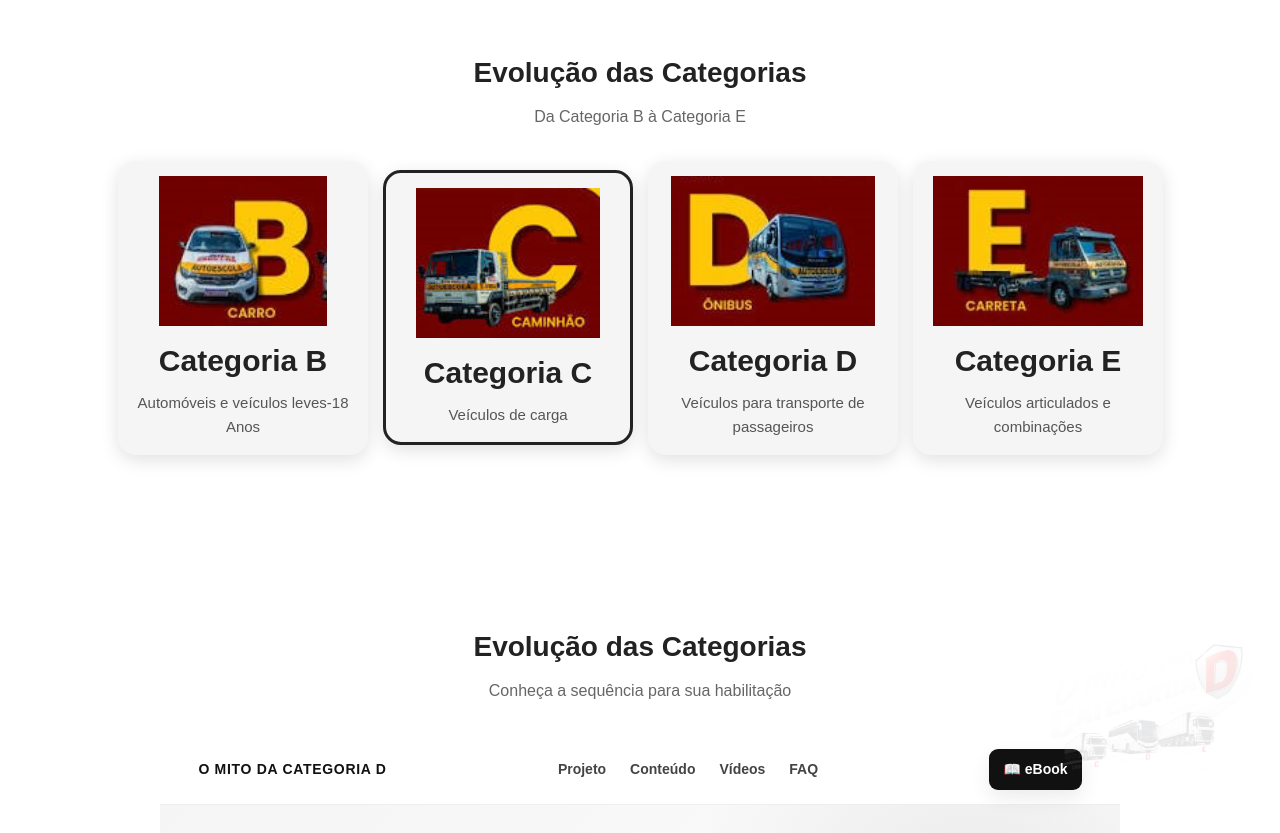
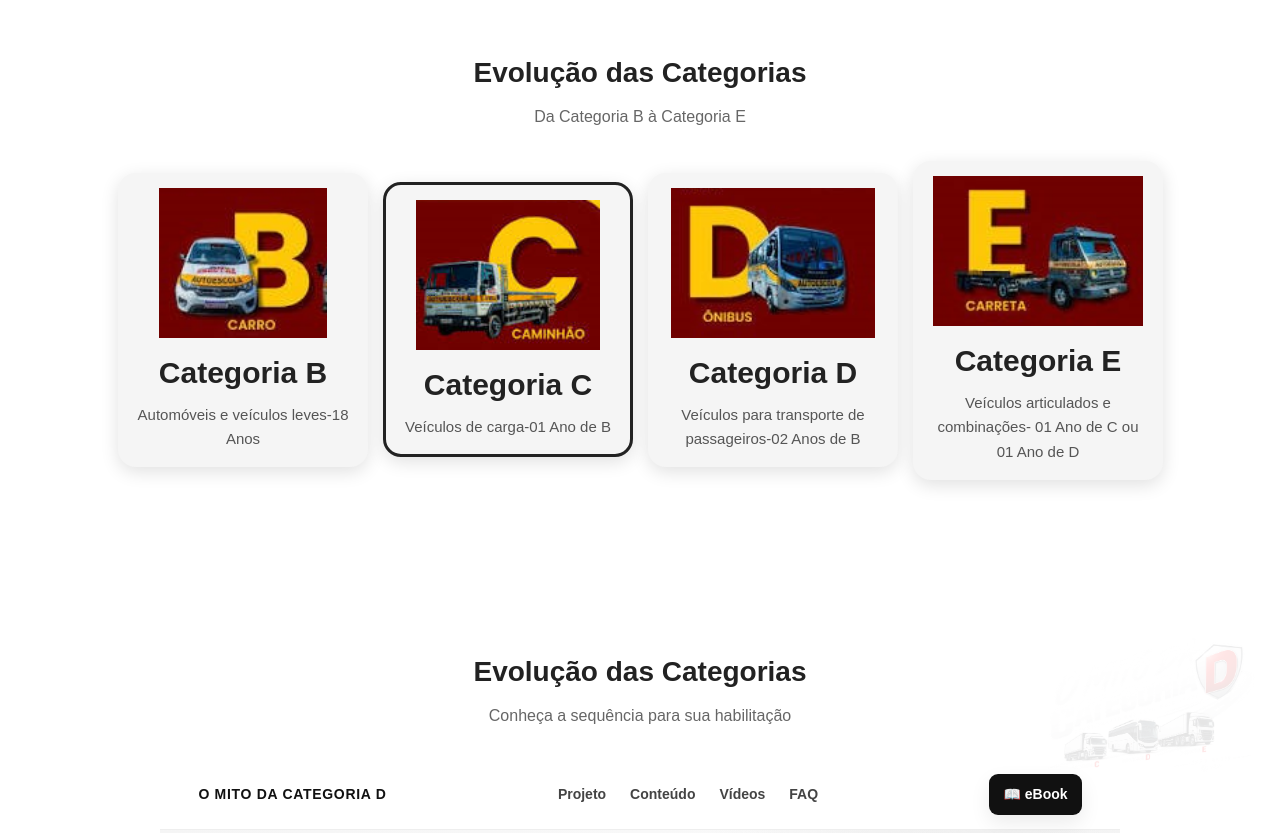
Before and after one commit to Mitodacategoriad/Mitodacategoriad, a plain HTML site: page index.html in a window 1280 px wide. Shown: the top 833 px of the page. Drawn offline with Linux system fonts and the light colour scheme.

Commit message:
Update vehicle descriptions in index.html

```diff
--- a/index.html
+++ b/index.html
@@ -263,7 +263,7 @@
 
         <h2>Categoria C</h2>
 
-        <p>Veículos de carga</p>
+        <p>Veículos de carga-01 Ano de B</p>
 
       </div>
 
@@ -278,7 +278,7 @@
 
         <h2>Categoria D</h2>
 
-        <p>Veículos para transporte de passageiros</p>
+        <p>Veículos para transporte de passageiros-02 Anos de B </p>
 
       </div>
 
@@ -293,7 +293,7 @@
 
         <h2>Categoria E</h2>
 
-        <p>Veículos articulados e combinações</p>
+        <p>Veículos articulados e combinações- 01 Ano de C ou 01 Ano de D</p>
 
       </div>
 
```
